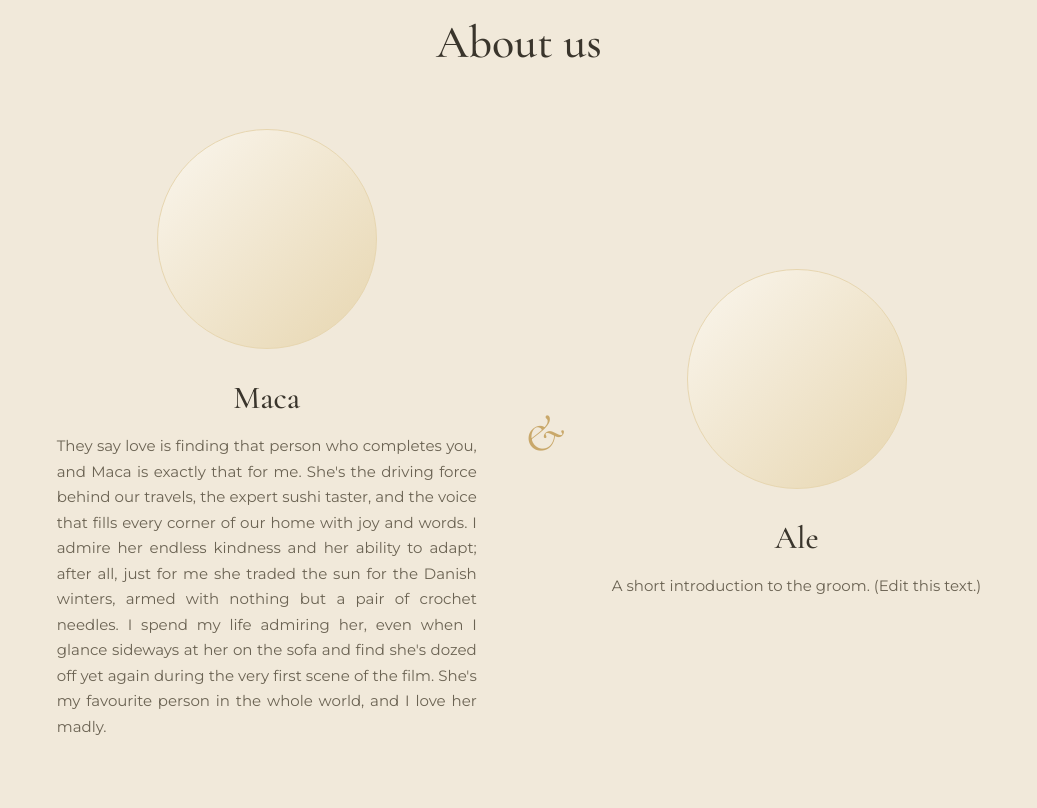
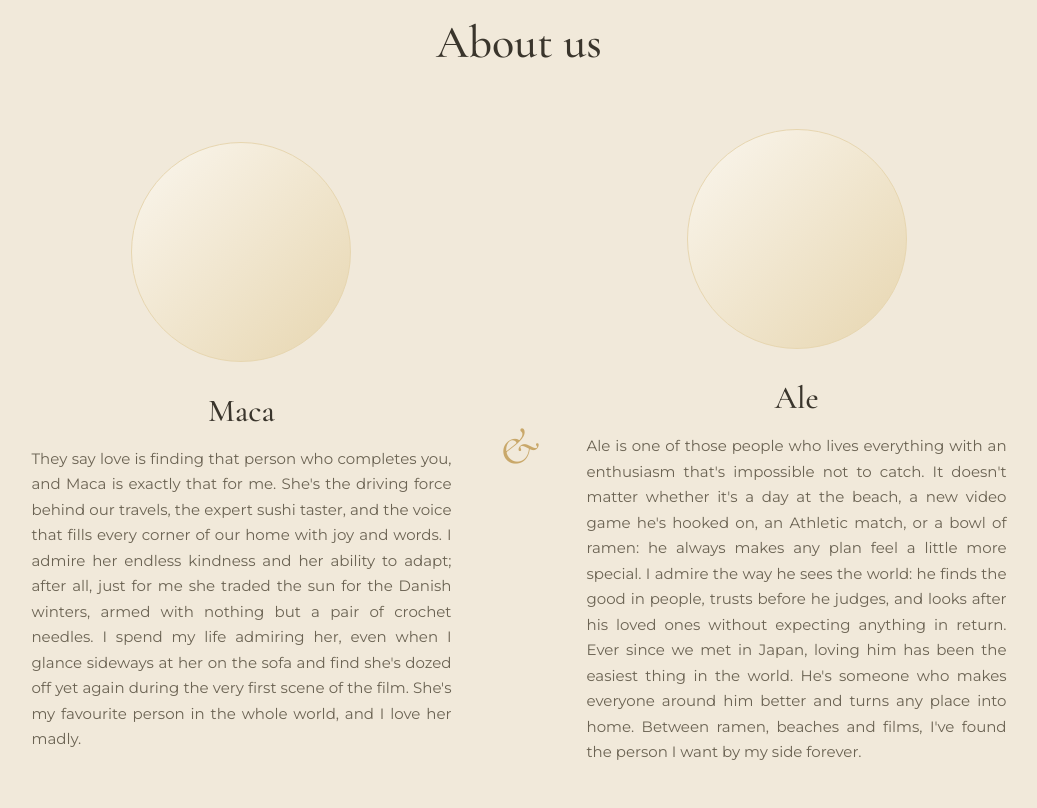
Before and after one commit to Lorite/labodademacayale-static-website, a website: page protected/index.html in a window 1280 px wide. Shown: the part 4752-5560 px from the top of the page, without its empty margins (121-1158 px from the left). Drawn offline with nearby package versions, Linux system fonts and the light colour scheme; no server answers.

Commit message:
finish bio

```diff
--- a/protected/assets/i18n.js
+++ b/protected/assets/i18n.js
@@ -77,7 +77,8 @@ const translations = {
     'about.title': 'Sobre nosotros',
     'about.maca':
       'Dicen que el amor es encontrar a esa persona que te complementa, y Maca es exactamente eso para mí. Es el motor de nuestros viajes, la experta catadora de sushi y la voz que llena de alegría y palabras cada rincón de nuestra casa. Admiro su bondad infinita y su capacidad de adaptación; al fin y al cabo, solo por mí cambió el sol por los inviernos de Dinamarca, armada únicamente con unas agujas de crochet. Me paso la vida admirándola, incluso cuando la miro de reojo en el sofá y descubro que se ha vuelto a quedar frita en la primera escena de la película. Es mi persona favorita en el mundo entero y la quiero con locura.',
-    'about.ale': 'Una breve presentación del novio. (Edita este texto.)',
+    'about.ale':
+      'Ale es de esas personas que viven todo con una ilusión imposible de no contagiar. Da igual que sea un día de playa, un videojuego nuevo al que se ha enganchado, un partido del Athletic o un bol de ramen: siempre consigue que cualquier plan parezca más especial. Admiro su forma de ver el mundo: encuentra el lado bueno de la gente, confía antes de juzgar y cuida de los suyos sin esperar nada a cambio. Desde que nos conocimos en Japón, quererle fue la cosa más fácil del mundo. Es una persona que hace mejores a quienes le rodean y convierte cualquier lugar en casa. Entre ramen, playas y películas, he encontrado a quien quiero a mi lado para siempre.',
 
     'gallery.eyebrow': 'Recuerdos',
     'gallery.title': 'Galería',
@@ -204,7 +205,8 @@ const translations = {
     'about.title': 'About us',
     'about.maca':
       "They say love is finding that person who completes you, and Maca is exactly that for me. She's the driving force behind our travels, the expert sushi taster, and the voice that fills every corner of our home with joy and words. I admire her endless kindness and her ability to adapt; after all, just for me she traded the sun for the Danish winters, armed with nothing but a pair of crochet needles. I spend my life admiring her, even when I glance sideways at her on the sofa and find she's dozed off yet again during the very first scene of the film. She's my favourite person in the whole world, and I love her madly.",
-    'about.ale': 'A short introduction to the groom. (Edit this text.)',
+    'about.ale':
+      "Ale is one of those people who lives everything with an enthusiasm that's impossible not to catch. It doesn't matter whether it's a day at the beach, a new video game he's hooked on, an Athletic match, or a bowl of ramen: he always makes any plan feel a little more special. I admire the way he sees the world: he finds the good in people, trusts before he judges, and looks after his loved ones without expecting anything in return. Ever since we met in Japan, loving him has been the easiest thing in the world. He's someone who makes everyone around him better and turns any place into home. Between ramen, beaches and films, I've found the person I want by my side forever.",
 
     'gallery.eyebrow': 'Memories',
     'gallery.title': 'Gallery',
@@ -332,7 +334,8 @@ const translations = {
     'about.title': 'Guri buruz',
     'about.maca':
       'Esaten dute maitasuna zu osatzen zaituen pertsona hori aurkitzea dela, eta Maca da, hain zuzen ere, hori niretzat. Gure bidaien motorra da, sushi dastatzaile aditua eta gure etxeko txoko guztiak alaitasunez eta hitzez betetzen dituen ahotsa. Bere onberatasun mugagabea eta egokitzeko gaitasuna miresten ditut; izan ere, niregatik bakarrik aldatu zuen eguzkia Danimarkako neguengatik, kakorratz batzuekin baino ez zela armatuta. Bizitza osoa ematen dut bera miresten, baita sofan zeharka begiratu eta filmaren lehen eszenan berriz ere lo geratu dela ohartzen naizenean ere. Mundu osoko nire pertsona kuttuna da, eta erotzeraino maite dut.',
-    'about.ale': 'Senargaiaren aurkezpen laburra. (Editatu testu hau.)',
+    'about.ale':
+      'Ale gauza guztiak ilusio kutsakor batez bizitzen dituen pertsona horietakoa da. Berdin dio hondartza-egun bat, harrapatuta daukan bideojoko berri bat, Athleticen partida bat edo ramen-katilu bat izan: beti lortzen du edozein plan bereziago bihurtzea. Mundua ikusteko duen modua miresten dut: jendearen alde ona aurkitzen du, epaitu aurretik fidatzen da, eta bere maiteak zaintzen ditu ezer espero gabe. Japonian elkar ezagutu genuenetik, hura maitatzea munduko gauzarik errazena izan zen. Inguruan dituenak hobeak egiten dituen eta edozein leku etxe bihurtzen duen pertsona bat da. Ramenaren, hondartzen eta filmen artean, betiko nire ondoan nahi dudan pertsona aurkitu dut.',
 
     'gallery.eyebrow': 'Oroitzapenak',
     'gallery.title': 'Galeria',
@@ -460,7 +463,8 @@ const translations = {
     'about.title': 'Sobre nosotros dos',
     'about.maca':
       'Dicen que el amor es encontrar a esa persona que te complementa, y Maca es justo eso pa mí, mi niña. Es el motor de nuestros viajes, la catadora experta de sushi y la voz que llena de alegría y de palabras cada rincón de la casa. Me tiene enamorao su bondad infinita y lo bien que se adapta a to; al fin y al cabo, solo por mí cambió el sol por los inviernos de Dinamarca, armada nada más que con unas agujas de crochet. Me paso la vida admirándola, hasta cuando la miro de reojo en el sofá y me la encuentro otra vez frita en la primera escena de la película. Es mi persona favorita del mundo entero y la quiero con locura.',
-    'about.ale': 'Cuatro cositas sobre el novio. (Edita este texto.)',
+    'about.ale':
+      'Ale es de esas personas que viven to con una ilusión que es imposible no pegártela. Da igual que sea un día de playa, un videojuego nuevo al que se ha enganchao, un partido del Athletic o un bol de ramen: siempre consigue que cualquier plan parezca más especial, mi niño. Me tiene enamorá su forma de ver el mundo: le encuentra el lao bueno a la gente, se fía antes de juzgar y cuida de los suyos sin esperar na a cambio. Desde que nos conocimos en Japón, quererlo fue la cosa más fácil del mundo. Es una persona que hace mejores a los que tiene al lao y convierte cualquier sitio en su casa. Entre ramen, playas y películas, he encontrao a quien quiero a mi vera pa siempre.',
 
     'gallery.eyebrow': 'Recuerdos',
     'gallery.title': 'Los retratos',
@@ -588,7 +592,8 @@ const translations = {
     'about.title': '私たちについて',
     'about.maca':
       '愛とは、自分を完璧に補ってくれる人に出会うことだと言いますが、マカはまさに私にとってそういう存在です。私たちの旅の原動力であり、寿司の食通であり、そして家じゅうのすみずみを喜びと言葉で満たしてくれる声でもあります。彼女の限りない優しさと、どんな環境にも順応できる力には、いつも感心させられます。なにしろ、私のためだけに太陽をデンマークの冬と引き換えにし、手にはかぎ針だけを携えてやって来てくれたのですから。私は四六時中、彼女に見惚れています——ソファで横目に見て、また映画の最初のシーンで眠りに落ちている彼女に気づくときでさえも。彼女は世界中で一番大好きな人で、心の底から愛しています。',
-    'about.ale': '新郎の簡単なご紹介。（このテキストを編集してください。）',
+    'about.ale':
+      'アレは、何事にも、周りまで巻き込んでしまうほどのわくわくした気持ちで向き合う、そんな人です。海で過ごす一日でも、新しくハマったゲームでも、アスレティックの試合でも、一杯のラーメンでも——彼にかかれば、どんな予定でも少し特別なものになってしまいます。世界の見方が本当に素敵で、いつも感心させられます。人の良いところを見つけ、決めつける前にまず信じ、見返りを求めずに身近な人たちを大切にします。日本で出会ってからというもの、彼を想うことは世界で一番簡単なことでした。まわりの人をより良くし、どんな場所でも我が家に変えてしまう、そんな人です。ラーメンと海と映画とともに、私はずっとそばにいてほしい人に出会えました。',
 
     'gallery.eyebrow': '思い出',
     'gallery.title': 'ギャラリー',
--- a/protected/index.html
+++ b/protected/index.html
@@ -149,7 +149,7 @@
       <article class="profile">
         <div class="profile__photo" data-img="images/ale.jpg"></div>
         <h3>Ale</h3>
-        <p data-i18n="about.ale">Una breve presentación del novio. (Edita este texto.)</p>
+        <p data-i18n="about.ale">Ale es de esas personas que viven todo con una ilusión imposible de no contagiar. Da igual que sea un día de playa, un videojuego nuevo al que se ha enganchado, un partido del Athletic o un bol de ramen: siempre consigue que cualquier plan parezca más especial. Admiro su forma de ver el mundo: encuentra el lado bueno de la gente, confía antes de juzgar y cuida de los suyos sin esperar nada a cambio. Desde que nos conocimos en Japón, quererle fue la cosa más fácil del mundo. Es una persona que hace mejores a quienes le rodean y convierte cualquier lugar en casa. Entre ramen, playas y películas, he encontrado a quien quiero a mi lado para siempre.</p>
       </article>
     </div>
   </section>
```
